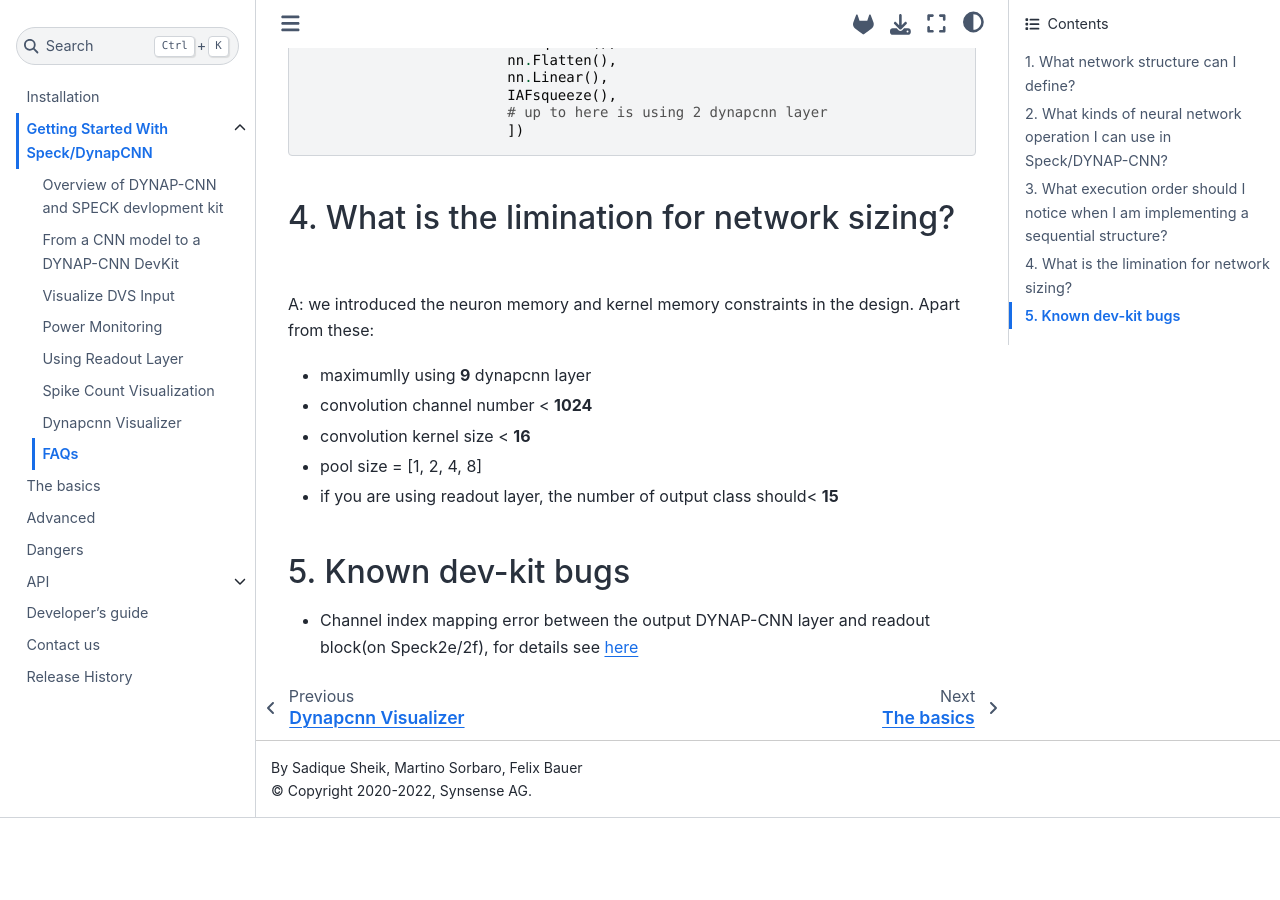
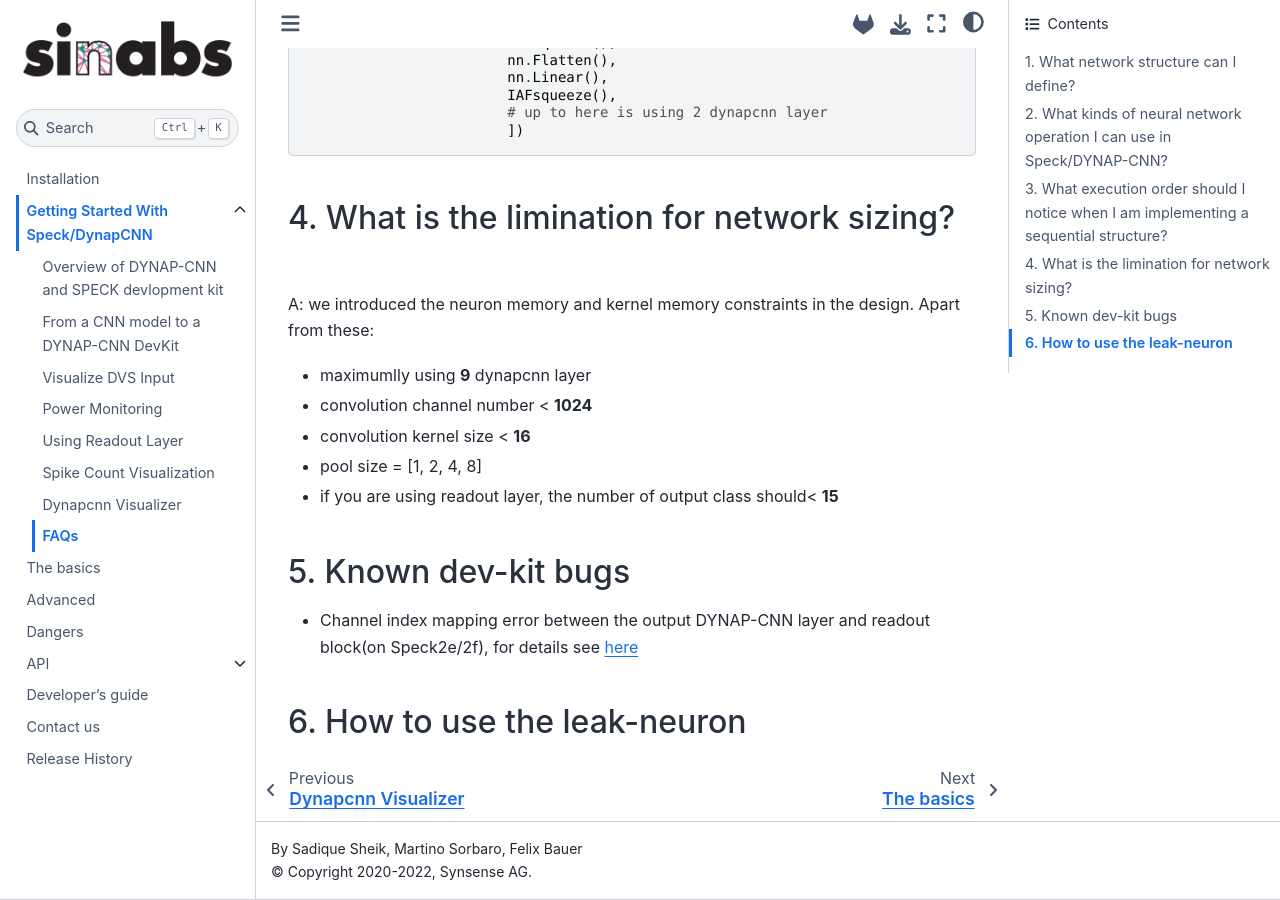
Before and after one commit to synsense/sinabs, a Sphinx documentation site: the page built from docs/source/notebooks/FAQs.md, in a window 1280 px wide and 900 px high, scrolled down 2223 px. Built offline with Sphinx 7.4.7 and the Sphinx Book theme 1.1.4, drawn with Linux system fonts in a browser that asks for light colours; the version number could not be read and is left out; before the commit the page ends 3041 px from its top, so only the background shows below that.

```diff
--- a/docs/source/notebooks/FAQs.md
+++ b/docs/source/notebooks/FAQs.md
@@ -75,3 +75,6 @@
 ## 5. Known dev-kit bugs
 
 * Channel index mapping error between the output DYNAP-CNN layer and readout block(on Speck2e/2f), for details see [here](https://synsense.gitlab.io/sinabs-dynapcnn/notebooks/using_readout_layer.html)
+
+
+## 6. How to use the leak-neuron
```
